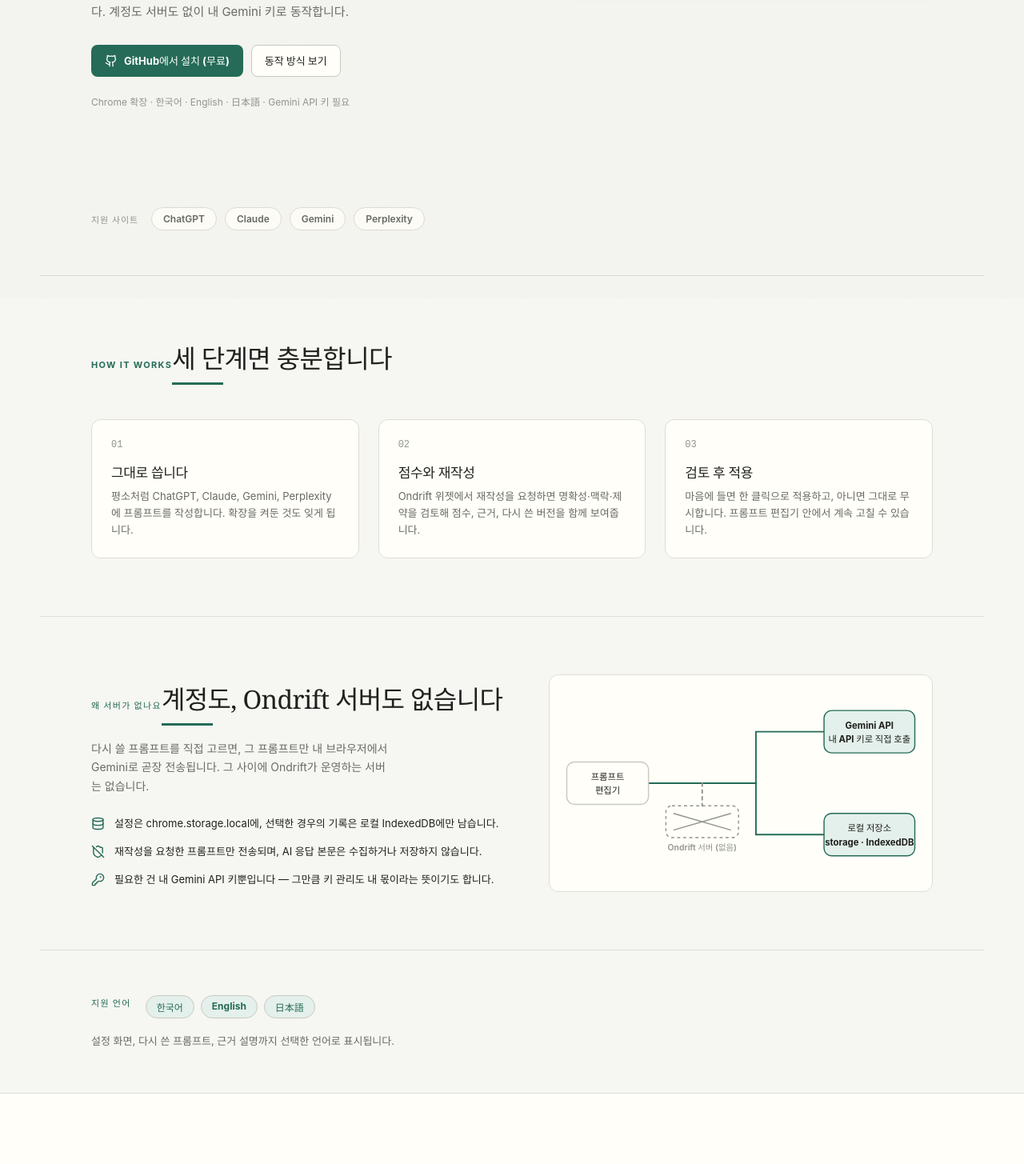
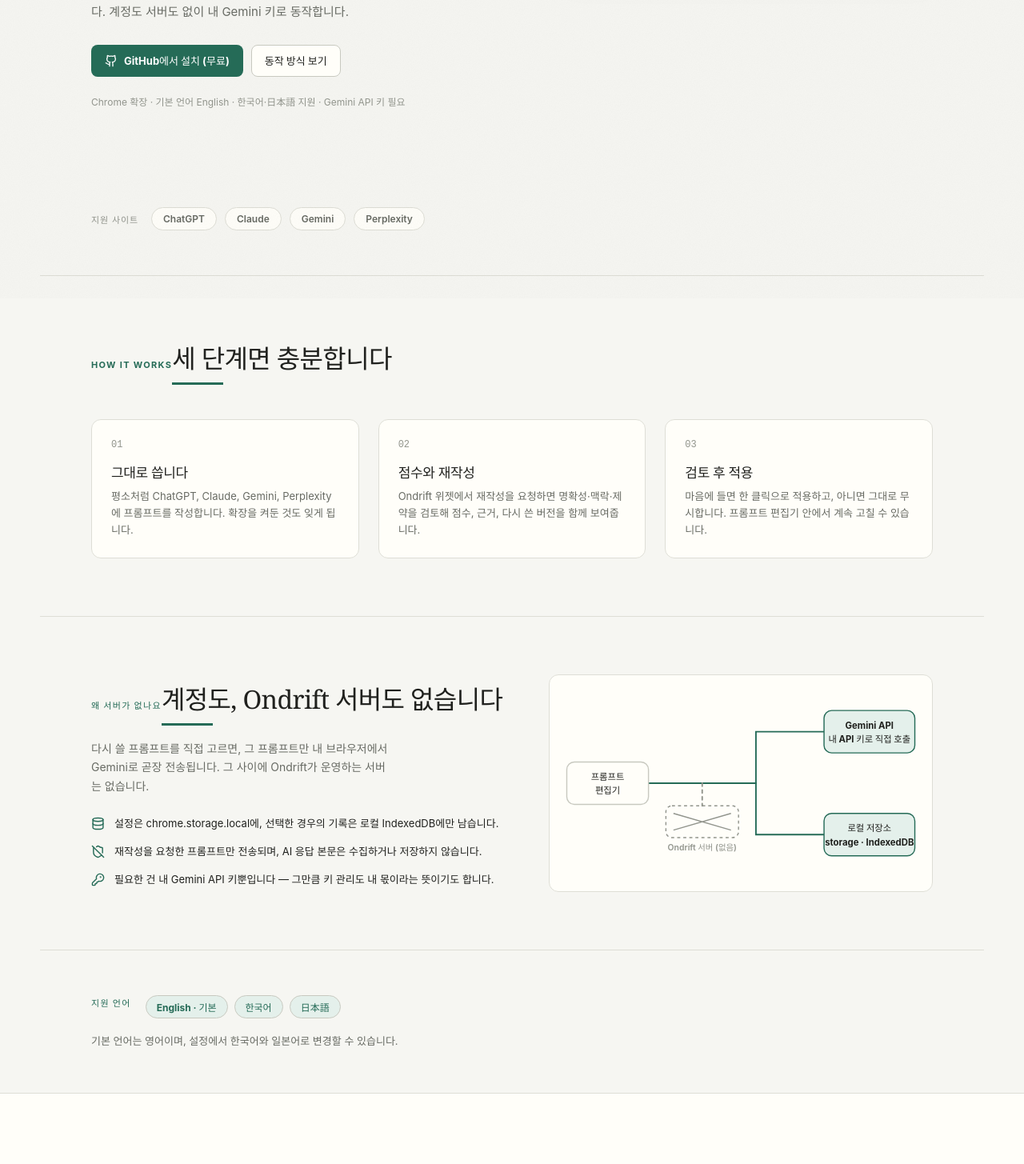
Before and after one commit to Ondrift-labs/Ondrift-FE, a React (Vite) app: page / in a window 1280 px wide. Shown: the part 427-1882 px from the top of the page at 80% size. Built offline with nearby package versions, Linux system fonts and the light colour scheme.

Commit message:
fix : 랜딩 지원 언어 기본값 표기 수정

```diff
--- a/src/features/landing/LandingPage.tsx
+++ b/src/features/landing/LandingPage.tsx
@@ -11,8 +11,8 @@
 
 const SITES = ['ChatGPT', 'Claude', 'Gemini', 'Perplexity']
 const LANGUAGES = [
+  { code: 'EN', label: 'English · 기본' },
   { code: 'KO', label: '한국어' },
-  { code: 'EN', label: 'English' },
   { code: 'JA', label: '日本語' },
 ]
 const STEPS = [
@@ -83,7 +83,7 @@
               </a>
               <a className="ui-button ui-button--secondary" href="#how" onClick={() => trackLandingCta('how_it_works')}>동작 방식 보기</a>
             </div>
-            <p className="landing-hero-meta">Chrome 확장 · 한국어 · English · 日本語 · Gemini API 키 필요</p>
+            <p className="landing-hero-meta">Chrome 확장 · 기본 언어 English · 한국어·日本語 지원 · Gemini API 키 필요</p>
           </div>
           <div className="landing-hero-demo">
             <PromptDemo />
@@ -138,7 +138,7 @@
             <div className="landing-langs-pills">
               {LANGUAGES.map((lang) => <span key={lang.code}>{lang.label}</span>)}
             </div>
-            <p>설정 화면, 다시 쓴 프롬프트, 근거 설명까지 선택한 언어로 표시됩니다.</p>
+            <p>기본 언어는 영어이며, 설정에서 한국어와 일본어로 변경할 수 있습니다.</p>
           </Reveal>
         </section>
 
```
